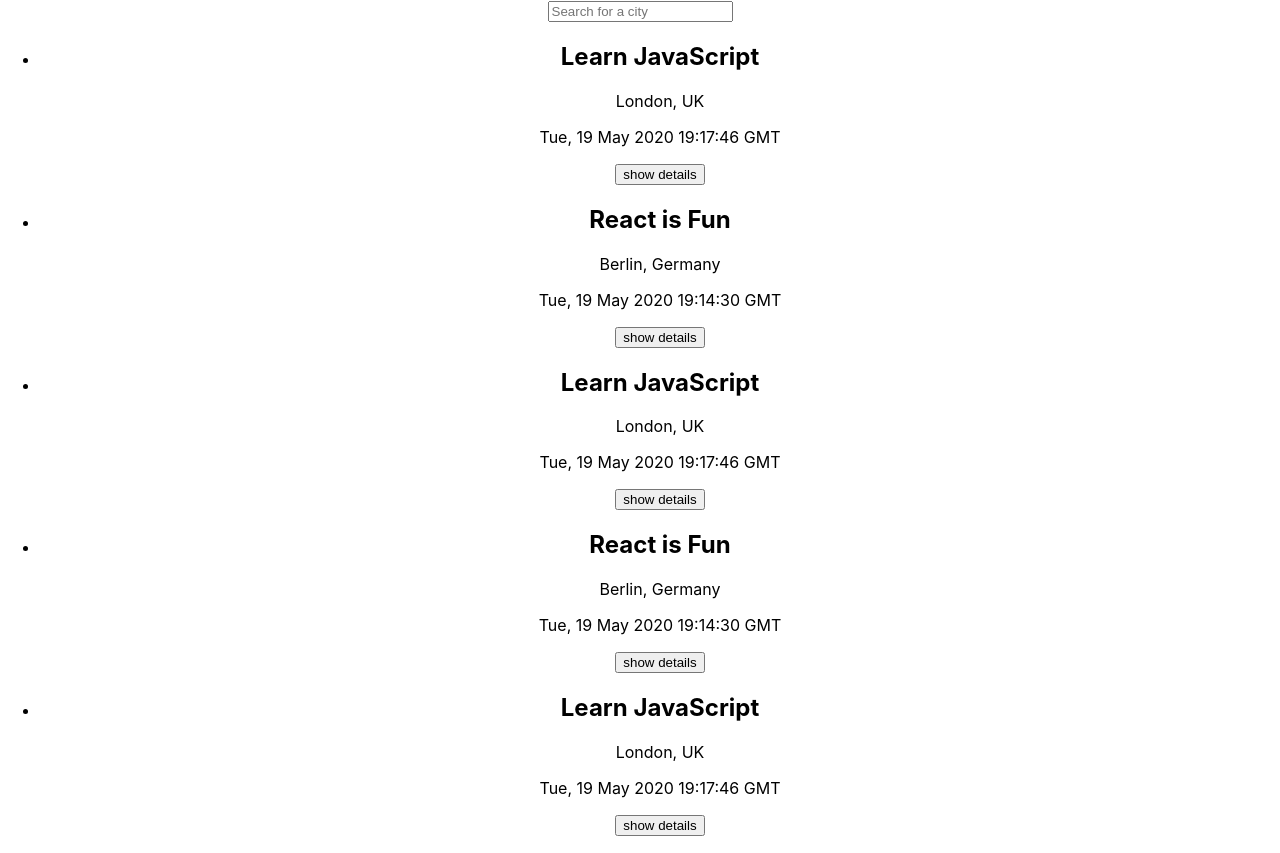
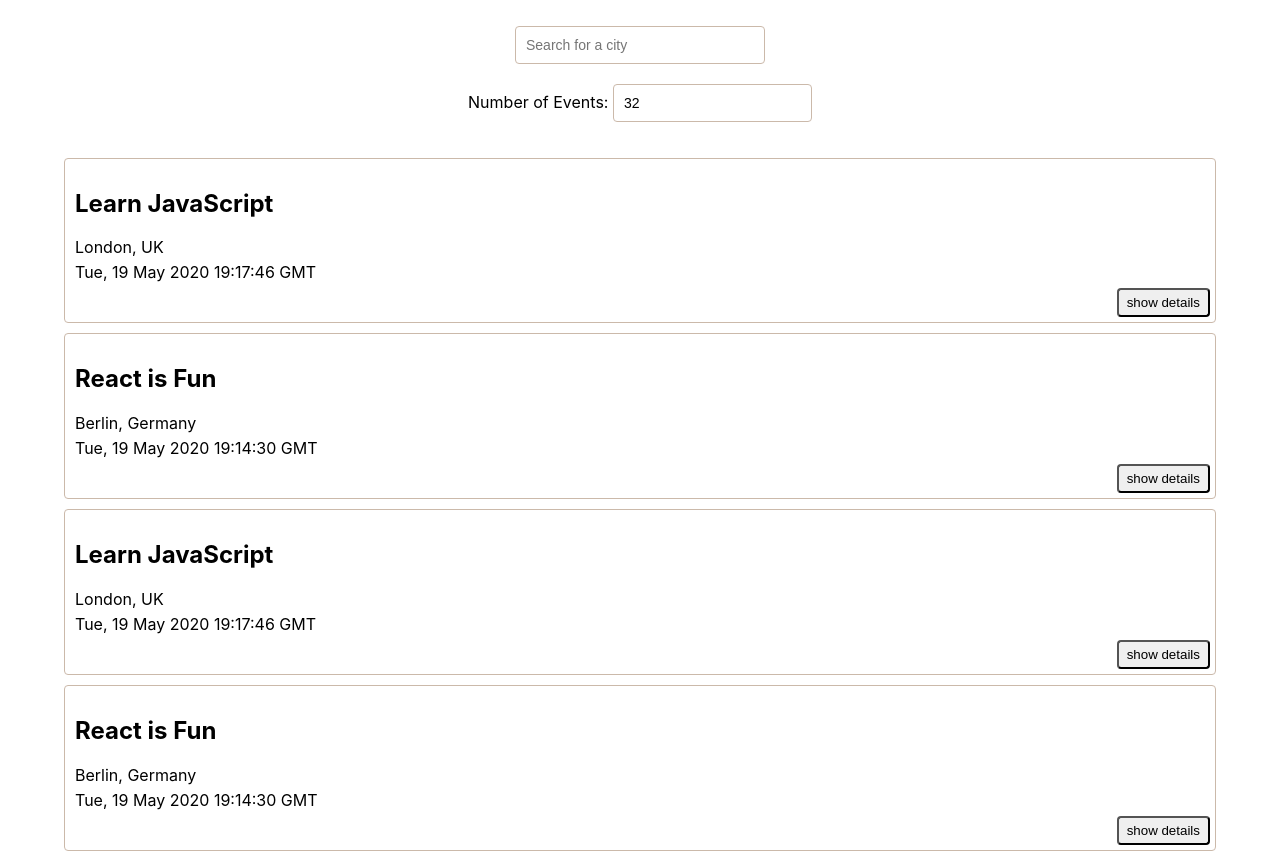
Before and after one commit to rebeccasm/meet, a React (Create React App) app: page / in a window 1280 px wide. Shown: the top 853 px of the page. Built offline with nearby package versions, Linux system fonts and the light colour scheme.

Commit message:
Update Exercise 4.5

```diff
--- a/src/App.css
+++ b/src/App.css
@@ -1,38 +1,88 @@
+@import url(https://fonts.googleapis.com/css?family=Roboto:500);
 .App {
   text-align: center;
+  padding: 2% 5%;
 }
 
-.App-logo {
-  height: 40vmin;
-  pointer-events: none;
+.App * {
+  box-sizing: border-box;
 }
 
-@media (prefers-reduced-motion: no-preference) {
-  .App-logo {
-    animation: App-logo-spin infinite 20s linear;
-  }
+ul {
+  padding: 0;
+  list-style: none;
 }
 
-.App-header {
-  background-color: #282c34;
-  min-height: 100vh;
+p {
+  margin: 5px 0;
+}
+
+input[type="text"],
+input[type="number"] {
+  padding: 8px 6px 8px 10px;
+  border-radius: 4px;
+  outline: none;
+  border: 1px solid #cbb9aa;
+  font-size: 14px;
+  line-height: 20px;
+  align-self: center;
+  height: 38px;
+  margin-bottom: 20px;
+}
+
+.city {
+  width: 250px;
+}
+
+#city-search {
   display: flex;
   flex-direction: column;
-  align-items: center;
-  justify-content: center;
-  font-size: calc(10px + 2vmin);
-  color: white;
+  margin: auto;
+  position: relative;
 }
 
-.App-link {
-  color: #61dafb;
+.suggestions {
+  width: 250px;
+  position: absolute;
+  top: 45px;
+  z-index: 2;
+  align-self: center;
+  margin: 0;
+  font-size: 14px;
+  box-shadow: 10px 10px 16px -12px rgba(0, 0, 0, 0.75);
 }
 
-@keyframes App-logo-spin {
-  from {
-    transform: rotate(0deg);
-  }
-  to {
-    transform: rotate(360deg);
-  }
+.suggestions > li {
+  text-align: left;
+  padding: 8px 6px 8px 10px;
+  background-color: #faebd7;
+  cursor: default;
 }
+
+.suggestions > li:last-child {
+  border-bottom-left-radius: 4px;
+  border-bottom-right-radius: 4px;
+}
+
+.suggestions > li:hover {
+  background-color: 	#f0f8ff;
+}
+
+.event {
+  padding: 10px 10px 35px;
+  margin-bottom: 10px;
+  text-align: left;
+  border: 1px solid #cbb9aa;
+  border-radius: 4px;
+  position: relative;
+}
+
+.details-btn {
+  position: absolute;
+  right: 5px;
+  bottom: 5px;
+  padding: 5px 8px;
+  border-radius: 4px;
+  outline: none;
+  cursor: pointer;
+}
--- a/src/App.js
+++ b/src/App.js
@@ -32,14 +32,15 @@
         allLocations={allLocations}
         setCurrentCity={setCurrentCity}
       />
-      <EventList
-        events={events}
-      />
       <NumberOfEvents
         setErrorAlert={setErrorAlert}
         currentNOE={currentNOE}
         setCurrentNOE={setCurrentNOE}
       />
+      <EventList
+        events={events}
+      />
+
     </div>
   );
 }
--- a/src/components/NumberOfEvents.js
+++ b/src/components/NumberOfEvents.js
@@ -2,13 +2,14 @@
 
 import { useState } from "react";
 
-const NumberOfEvents = ({ }) => {
+const NumberOfEvents = ({ currentNOE, setCurrentNOE }) => {
 
-  const [number, setNumber] = useState(32);
+  const [number, setNumber] = useState(currentNOE);
 
   const handleInputChanged = (event) => {
     const value = event.target.value;
-    setNumber(value);
+    setNumber(value)
+    setCurrentNOE(value);
   }
 
   return (
```
Also changed, not shown: 1 other file (tests, documents, lock files or other folders).
